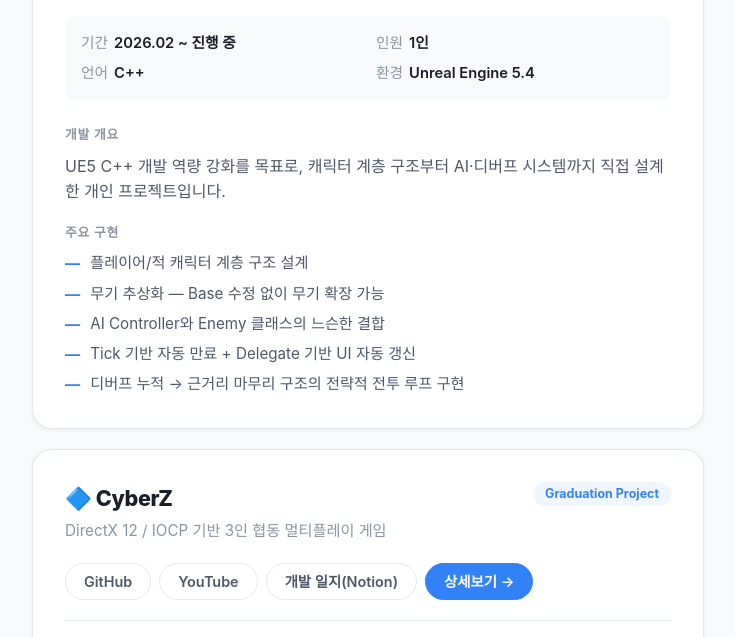
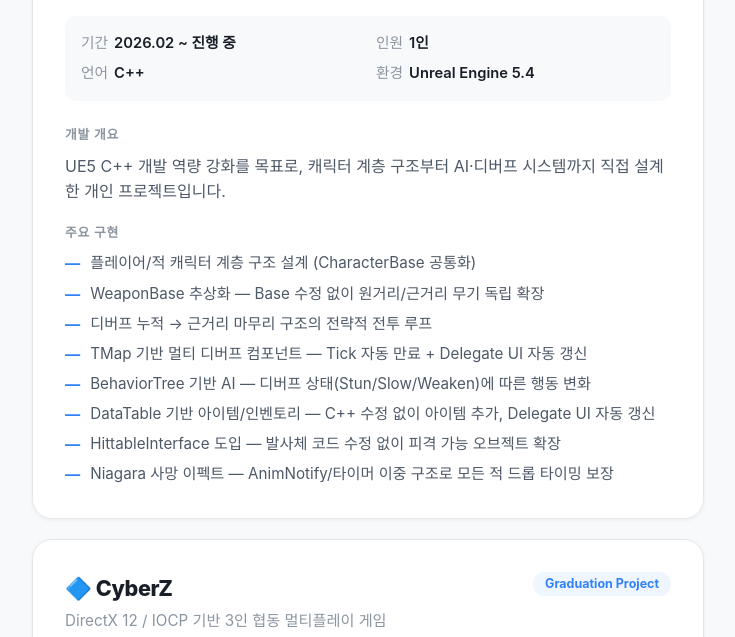
Before and after one commit to KimJinsun610/KimJinsun610.github.io, a Jekyll site: the page index.html, which Jekyll copies as it is, in a window 1280 px wide and 900 px high, scrolled down 2137 px, cut to the strip 7-644 px from the top of the window. Shown: the whole strip, without its empty margins (272-1007 px from the left). Built offline with Jekyll 4.4.1, drawn with Linux system fonts in a browser that asks for light colours; some web fonts are replaced.

Commit message:
Update index.html

```diff
--- a/index.html
+++ b/index.html
@@ -178,11 +178,14 @@
 
         <p class="card-sub">주요 구현</p>
         <ul class="card-impl">
-          <li>플레이어/적 캐릭터 계층 구조 설계</li>
-          <li>무기 추상화 — Base 수정 없이 무기 확장 가능</li>
-          <li>AI Controller와 Enemy 클래스의 느슨한 결합</li>
-          <li>Tick 기반 자동 만료 + Delegate 기반 UI 자동 갱신</li>
-          <li>디버프 누적 → 근거리 마무리 구조의 전략적 전투 루프 구현</li>
+          <li>플레이어/적 캐릭터 계층 구조 설계 (CharacterBase 공통화)</li>
+          <li>WeaponBase 추상화 — Base 수정 없이 원거리/근거리 무기 독립 확장</li>
+          <li>디버프 누적 → 근거리 마무리 구조의 전략적 전투 루프</li>
+          <li>TMap 기반 멀티 디버프 컴포넌트 — Tick 자동 만료 + Delegate UI 자동 갱신</li>
+          <li>BehaviorTree 기반 AI — 디버프 상태(Stun/Slow/Weaken)에 따른 행동 변화</li>
+          <li>DataTable 기반 아이템/인벤토리 — C++ 수정 없이 아이템 추가, Delegate UI 자동 갱신</li>
+          <li>HittableInterface 도입 — 발사체 코드 수정 없이 피격 가능 오브젝트 확장</li>
+          <li>Niagara 사망 이펙트 — AnimNotify/타이머 이중 구조로 모든 적 드롭 타이밍 보장</li>
         </ul>
       </div>
 
```
